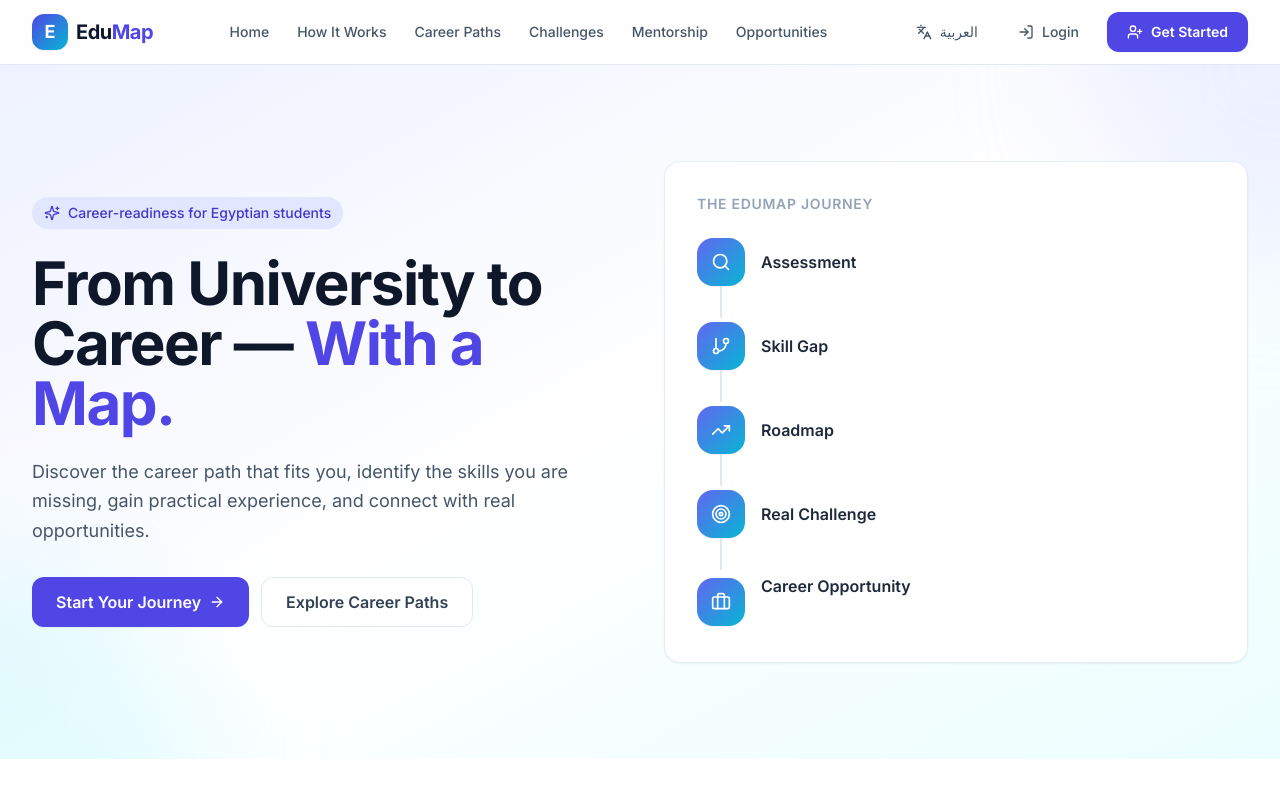
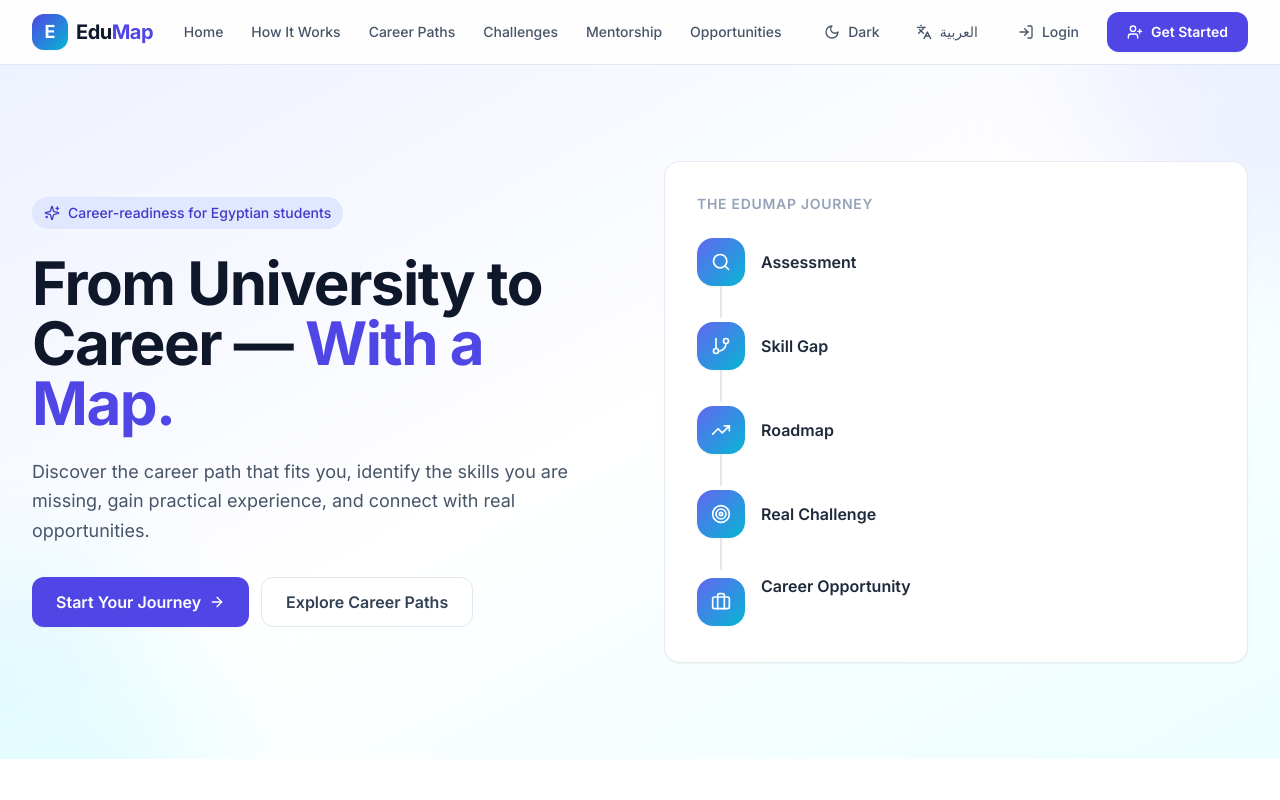
Before and after one commit to Reham-44/EduMap-Career-Readiness-Platform, a React (Vite) app: page / in a window 1280 px wide. Shown: the top 800 px of the page. Built offline with nearby package versions, Linux system fonts and the light colour scheme.

Commit message:
DarkMode

```diff
--- a/src/App.tsx
+++ b/src/App.tsx
@@ -3,6 +3,7 @@ import type { ReactNode } from 'react';
 import { AuthProvider } from '@/contexts/AuthContext';
 import { ToastProvider } from '@/contexts/ToastContext';
 import { LanguageProvider } from '@/contexts/LanguageContext';
+import { ThemeProvider } from '@/contexts/ThemeContext';
 
 // Public pages
 import { Home } from '@/pages/Home';
@@ -50,6 +51,7 @@ function App() {
   return (
     <BrowserRouter>
       <AuthProvider>
+        <ThemeProvider>
         <LanguageProvider>
         <ToastProvider>
           <Routes>
@@ -104,6 +106,7 @@ function App() {
           </Routes>
         </ToastProvider>
         </LanguageProvider>
+        </ThemeProvider>
       </AuthProvider>
     </BrowserRouter>
   );
--- a/src/components/Navbar.tsx
+++ b/src/components/Navbar.tsx
@@ -1,13 +1,15 @@
 import { useState } from 'react';
 import { Link, useNavigate } from 'react-router-dom';
-import { Menu, X, LogIn, UserPlus, Languages } from 'lucide-react';
+import { Menu, X, LogIn, UserPlus, Languages, Moon, Sun } from 'lucide-react';
 import { Logo } from './Logo';
 import { useLang } from '@/contexts/LanguageContext';
+import { useTheme } from '@/contexts/ThemeContext';
 
 export function Navbar() {
   const [mobileOpen, setMobileOpen] = useState(false);
   const navigate = useNavigate();
   const { lang, toggleLang, t } = useLang();
+  const { theme, toggleTheme } = useTheme();
   const localizedLinks = [
     { label: t.nav.home, to: '/' },
     { label: t.nav.howItWorks, to: '/how-it-works' },
@@ -36,6 +38,10 @@ export function Navbar() {
           </nav>
 
           <div className="hidden lg:flex items-center gap-3">
+            <button onClick={toggleTheme} className="btn-ghost px-3" aria-label={theme === 'dark' ? 'Switch to light mode' : 'Switch to dark mode'}>
+              {theme === 'dark' ? <Sun className="w-4 h-4" /> : <Moon className="w-4 h-4" />}
+              {theme === 'dark' ? 'Light' : 'Dark'}
+            </button>
             <button onClick={toggleLang} className="btn-ghost px-3" aria-label="Switch language">
               <Languages className="w-4 h-4" />
               {lang === 'ar' ? 'English' : 'العربية'}
@@ -77,6 +83,9 @@ export function Navbar() {
               </Link>
             ))}
             <div className="pt-2 border-t border-slate-100 flex flex-col gap-2">
+              <button onClick={toggleTheme} className="btn-ghost w-full" aria-label={theme === 'dark' ? 'Switch to light mode' : 'Switch to dark mode'}>
+                {theme === 'dark' ? <Sun className="w-4 h-4" /> : <Moon className="w-4 h-4" />} {theme === 'dark' ? 'Light' : 'Dark'}
+              </button>
               <button onClick={toggleLang} className="btn-ghost w-full">
                 <Languages className="w-4 h-4" /> {lang === 'ar' ? 'English' : 'العربية'}
               </button>
--- a/src/components/Sidebar.tsx
+++ b/src/components/Sidebar.tsx
@@ -13,9 +13,12 @@ import {
   LogOut,
   Menu,
   X,
+  Moon,
+  Sun,
 } from 'lucide-react';
 import { Logo } from './Logo';
 import { useAuth } from '@/contexts/AuthContext';
+import { useTheme } from '@/contexts/ThemeContext';
 
 const studentLinks = [
   { label: 'Dashboard', to: '/app/dashboard', icon: LayoutDashboard },
@@ -39,6 +42,7 @@ export function Sidebar() {
   const location = useLocation();
   const navigate = useNavigate();
   const { user, logout } = useAuth();
+  const { theme, toggleTheme } = useTheme();
   const [mobileOpen, setMobileOpen] = useState(false);
 
   const isCompany = user?.accountType === 'company';
@@ -94,6 +98,10 @@ export function Sidebar() {
             <p className="text-xs text-slate-400 truncate">{isCompany ? 'Company Account' : user?.email}</p>
           </div>
         </div>
+        <button onClick={toggleTheme} className="flex items-center gap-3 px-3 py-2.5 w-full rounded-xl text-sm font-medium text-slate-600 hover:bg-slate-100 transition-colors" aria-label={theme === 'dark' ? 'Switch to light mode' : 'Switch to dark mode'}>
+          {theme === 'dark' ? <Sun className="w-4 h-4" /> : <Moon className="w-4 h-4" />}
+          {theme === 'dark' ? 'Light mode' : 'Dark mode'}
+        </button>
         <button
           onClick={handleLogout}
           className="flex items-center gap-3 px-3 py-2.5 w-full rounded-xl text-sm font-medium text-slate-600 hover:bg-error-50 hover:text-error-600 transition-colors"
--- /dev/null
+++ b/src/contexts/ThemeContext.tsx
@@ -0,0 +1,33 @@
+import { createContext, useContext, useEffect, useState, type ReactNode } from 'react';
+
+type Theme = 'light' | 'dark';
+
+interface ThemeContextValue {
+  theme: Theme;
+  toggleTheme: () => void;
+}
+
+const ThemeContext = createContext<ThemeContextValue | undefined>(undefined);
+const STORAGE_KEY = 'edumap_theme';
+
+export function ThemeProvider({ children }: { children: ReactNode }) {
+  const [theme, setTheme] = useState<Theme>(() => {
+    const saved = localStorage.getItem(STORAGE_KEY);
+    if (saved === 'light' || saved === 'dark') return saved;
+    return window.matchMedia?.('(prefers-color-scheme: dark)').matches ? 'dark' : 'light';
+  });
+
+  useEffect(() => {
+    document.documentElement.classList.toggle('dark', theme === 'dark');
+    document.documentElement.style.colorScheme = theme;
+    localStorage.setItem(STORAGE_KEY, theme);
+  }, [theme]);
+
+  return <ThemeContext.Provider value={{ theme, toggleTheme: () => setTheme((value) => value === 'dark' ? 'light' : 'dark') }}>{children}</ThemeContext.Provider>;
+}
+
+export function useTheme() {
+  const context = useContext(ThemeContext);
+  if (!context) throw new Error('useTheme must be used within ThemeProvider');
+  return context;
+}
--- a/src/index.css
+++ b/src/index.css
@@ -23,6 +23,20 @@
   *::-webkit-scrollbar-thumb {
     @apply bg-slate-300 rounded-full;
   }
+
+  html.dark body {
+    @apply bg-slate-950 text-slate-100;
+  }
+
+  /* The project predates Tailwind's dark variants; these keep its existing utility-based
+     design coherent in dark mode without changing individual page layouts. */
+  html.dark [class*="bg-white"] { background-color: rgb(15 23 42) !important; }
+  html.dark [class*="bg-slate-50"] { background-color: rgb(15 23 42) !important; }
+  html.dark [class*="bg-slate-100"] { background-color: rgb(30 41 59) !important; }
+  html.dark [class*="border-slate-"] { border-color: rgb(51 65 85) !important; }
+  html.dark [class*="text-slate-900"], html.dark [class*="text-slate-800"], html.dark [class*="text-slate-700"] { color: rgb(241 245 249) !important; }
+  html.dark [class*="text-slate-600"], html.dark [class*="text-slate-500"], html.dark [class*="text-slate-400"] { color: rgb(203 213 225) !important; }
+  html.dark input, html.dark select, html.dark textarea { background-color: rgb(15 23 42) !important; color: rgb(241 245 249) !important; }
 }
 
 @layer components {
--- a/tailwind.config.js
+++ b/tailwind.config.js
@@ -1,5 +1,6 @@
 /** @type {import('tailwindcss').Config} */
 export default {
+  darkMode: 'class',
   content: ['./index.html', './src/**/*.{js,ts,jsx,tsx}'],
   theme: {
     extend: {
```
